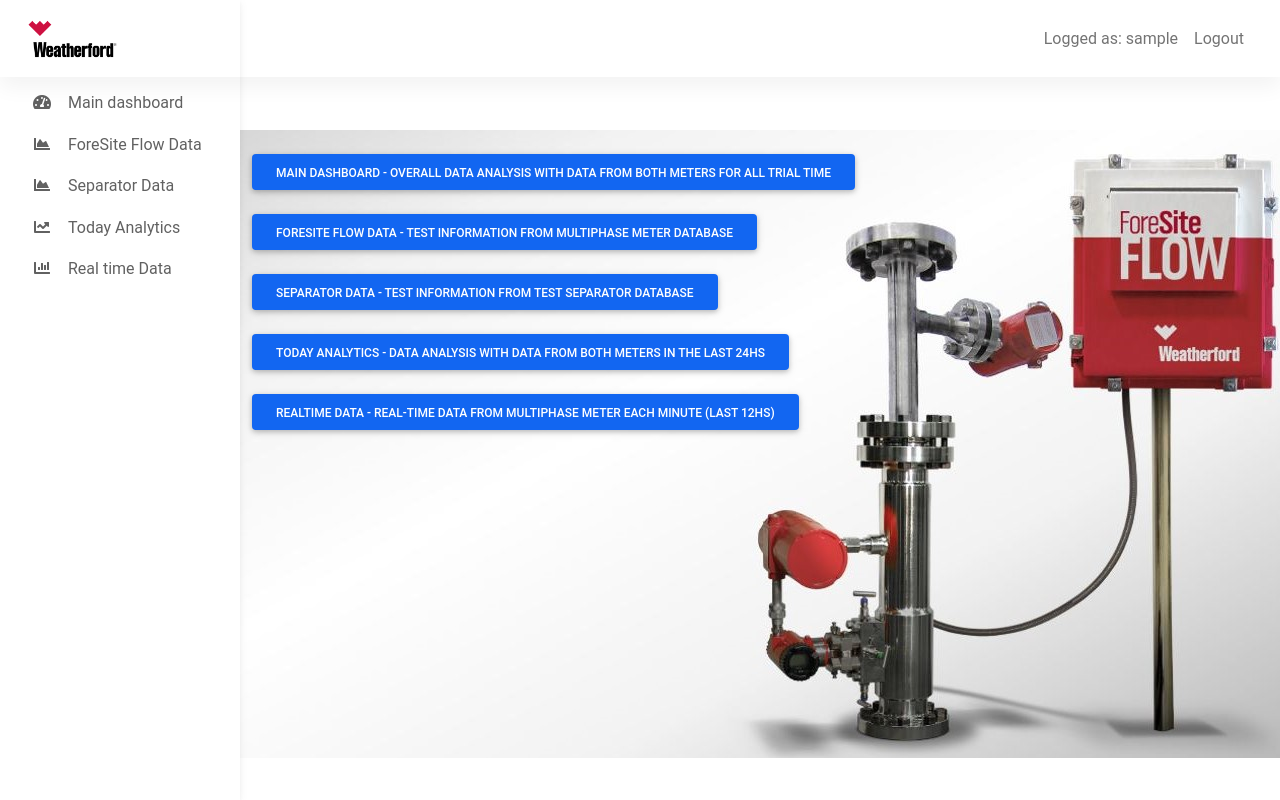
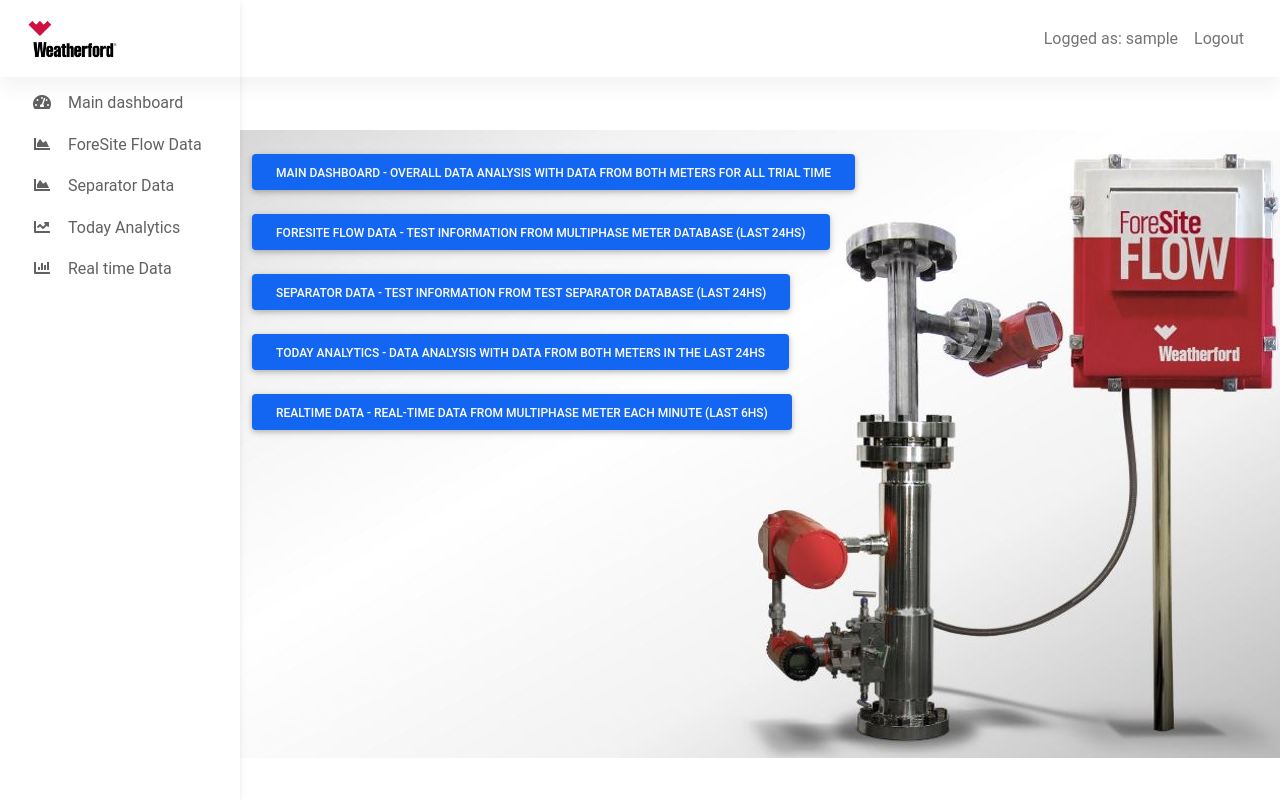
Before and after one commit to marcosdh1987/dashboards, a Django app: page / in a window 1280 px wide. Run offline with Django 3.2, Linux system fonts and the light colour scheme; the visitor is signed in with stand-in values (Sample User, id 1); some libraries are stand-ins or nearby versions.

Commit message:
test day 2 line conditions added2

```diff
--- a/dash/views.py
+++ b/dash/views.py
@@ -719,7 +719,7 @@
                             line_shape='linear'), secondary_y=False)
         fig4.add_trace(go.Scatter(x=flat['created_on'], y=round(flat['MVT Temperature'].astype(float),2), name="Flow Line Temperature",
                             line_shape='spline'), secondary_y=True)
-        fig4.update_layout(hovermode='x unified',title="Separator Pressure & Temperature",margin=go.layout.Margin(
+        fig4.update_layout(hovermode='x unified',title="Pressure & Temperature",margin=go.layout.Margin(
         l=0, #left margin
         r=0, #right margin
         b=0, #bottom margin
--- a/templates/home.html
+++ b/templates/home.html
@@ -14,16 +14,16 @@
           <a class="btn btn-primary mb-4 ripple-surface" href="/dashboard">Main Dashboard - Overall Data analysis with data from both meters for all trial time</a>
         </li>
         <li class="nav">
-          <a class="btn btn-primary mb-4 ripple-surface" href="/fsfdata">ForeSite Flow Data - Test Information from Multiphase meter database</a>
+          <a class="btn btn-primary mb-4 ripple-surface" href="/fsfdata">ForeSite Flow Data - Test Information from Multiphase meter database (last 24hs)</a>
         </li>
         <li class="nav">
-          <a class="btn btn-primary mb-4 ripple-surface" href="/sepdata">Separator Data - Test Information from Test Separator database</a>
+          <a class="btn btn-primary mb-4 ripple-surface" href="/sepdata">Separator Data - Test Information from Test Separator database (last 24hs)</a>
         </li>
         <li class="nav">
           <a class="btn btn-primary mb-4 ripple-surface" href="/analytics">Today Analytics - Data analysis with data from both meters in the last 24hs</a>
         </li>
         <li class="nav">
-          <a class="btn btn-primary mb-4 ripple-surface" href="/realtime">Realtime Data - real-time data from multiphase meter each minute (last 12hs) </a>
+          <a class="btn btn-primary mb-4 ripple-surface" href="/realtime">Realtime Data - real-time data from multiphase meter each minute (last 6hs) </a>
         </li>
         <li class="nav-link"></li>
         <li class="nav-link"></li>
```
